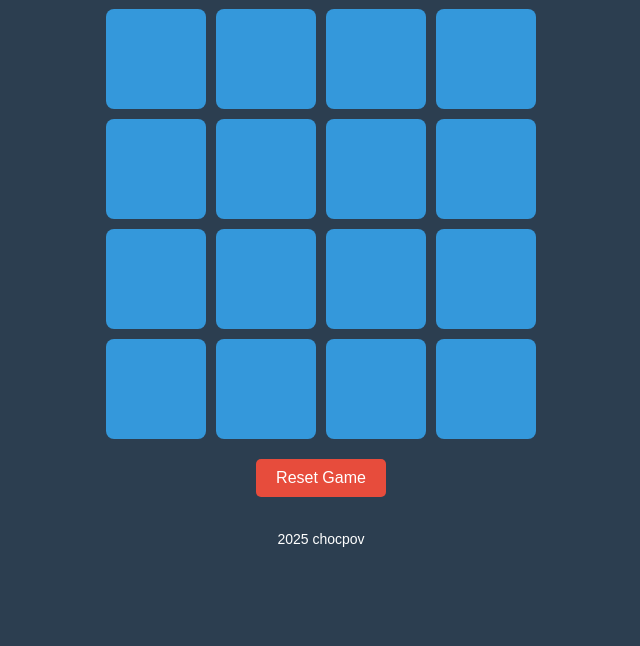
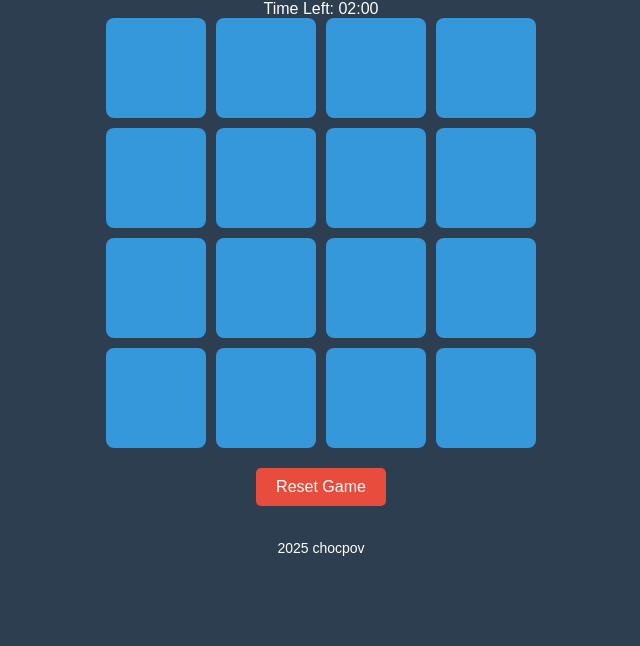
Before and after one commit to chocpov/memory-card, a plain HTML site: page index.html in a window 1280 px wide. Shown: the part 154-800 px from the top of the page, without its empty margins (319-959 px from the left). Drawn offline with Linux system fonts and the light colour scheme.

Commit message:
Update index.html

```diff
--- a/index.html
+++ b/index.html
@@ -8,6 +8,9 @@
 </head>
 <body>
     <h1>Memory Card Game</h1>
+
+    <!-- Timer Section -->
+    <div id="timer">Time Left: 02:00</div>
 
     <div class="game-board"></div>
 
```
